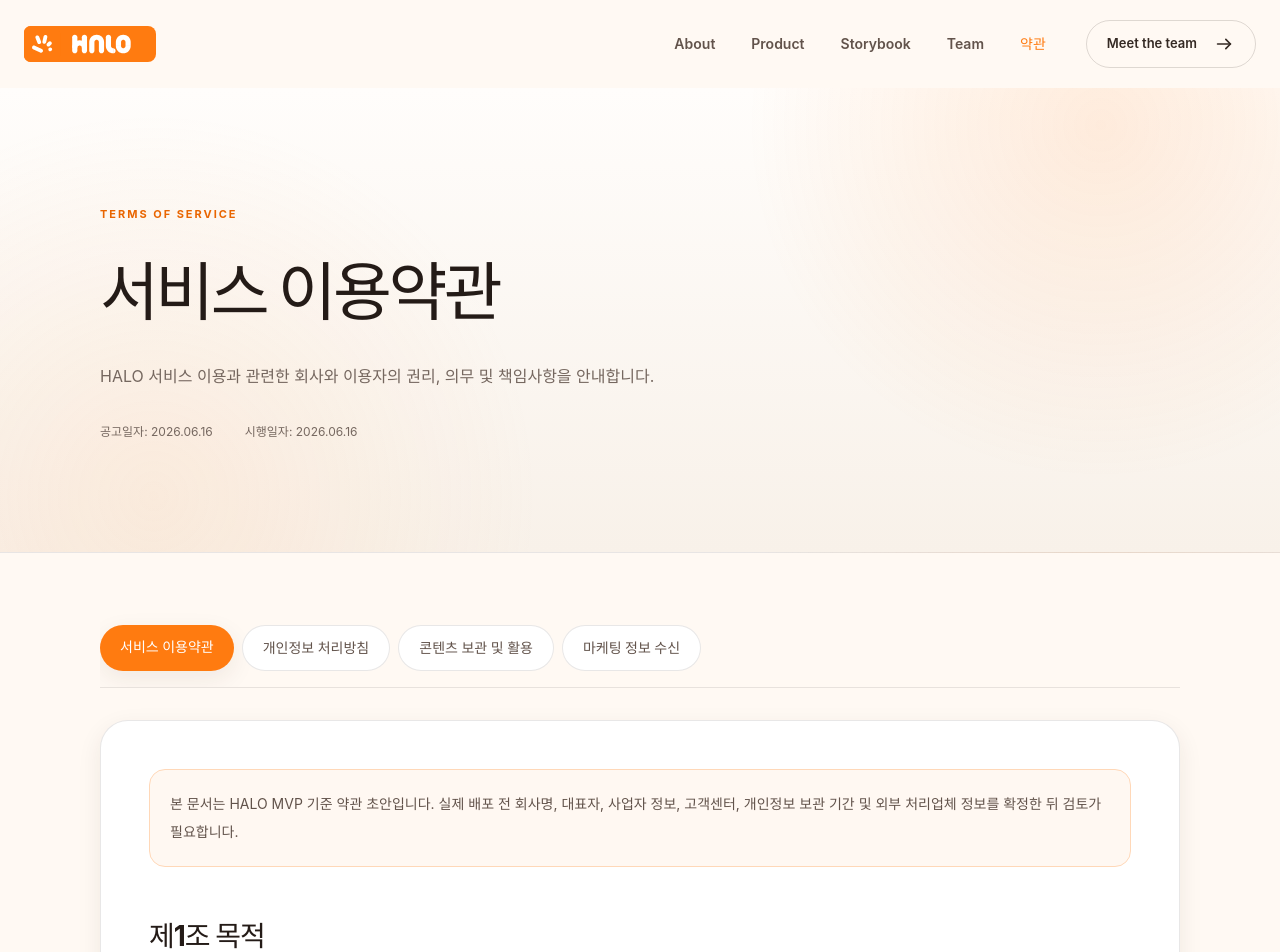
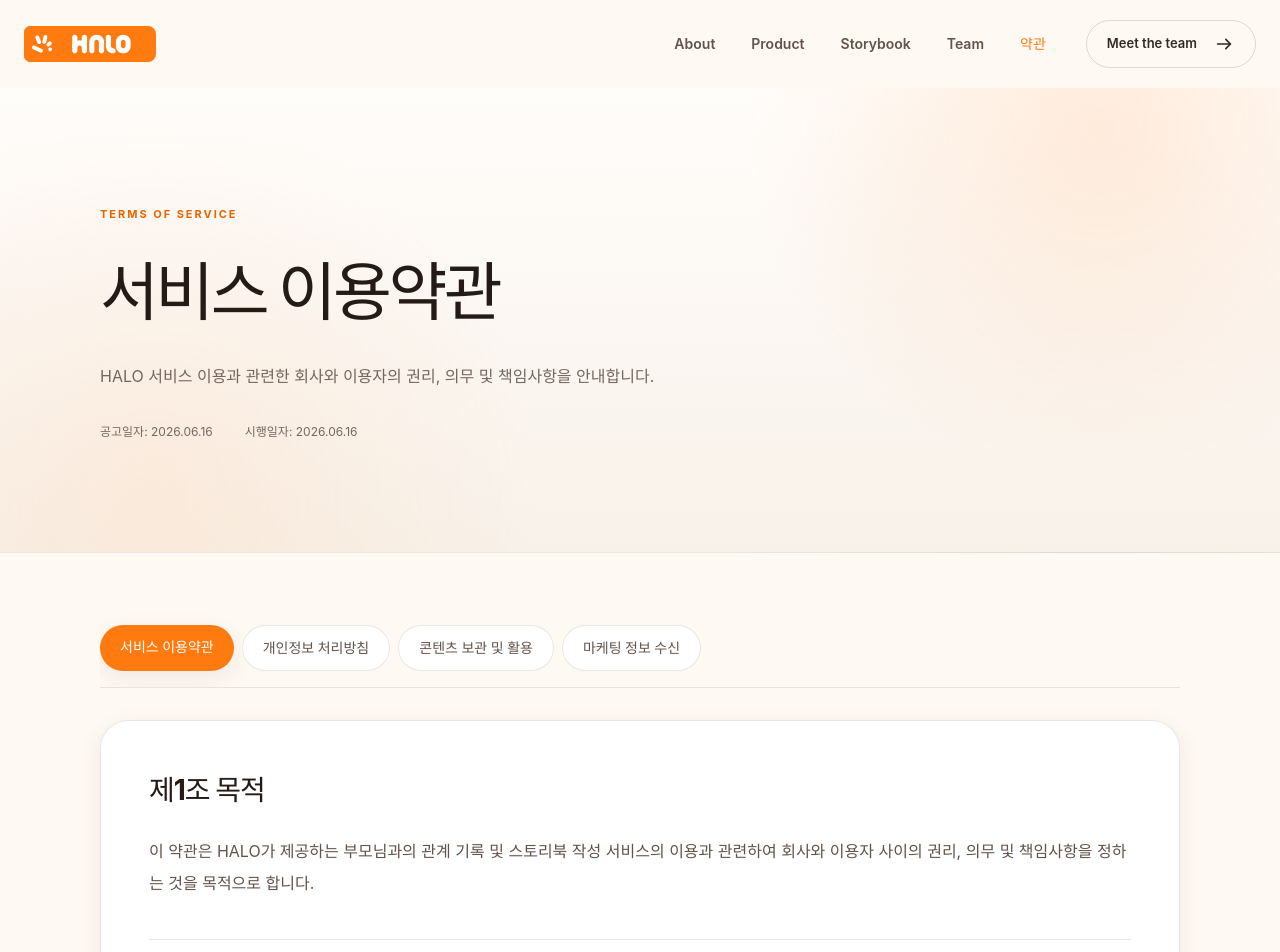
Before and after one commit to HALO-UMC/HALO-Homepage, a React (Vite) app: page /terms in a window 1280 px wide. Shown: the top 952 px of the page. Built offline with nearby package versions, Linux system fonts and the light colour scheme; a web font is replaced by a local one.

Commit message:
[Chore] : 약관 전문 수정

```diff
--- a/src/App.jsx
+++ b/src/App.jsx
@@ -1355,13 +1355,6 @@ function LegalPage({ documentKey }) {
           </div>
 
           <div className="mt-8 rounded-[28px] border border-halo-brown-900/10 bg-white p-6 shadow-halo-sm md:p-12">
-            <div className="mb-12 rounded-2xl border border-halo-orange-200 bg-halo-orange-50 p-5 text-sm leading-7 text-halo-brown-600">
-              본 문서는 HALO MVP 기준 약관
-              초안입니다. 실제 배포 전 회사명,
-              대표자, 사업자 정보, 고객센터,
-              개인정보 보관 기간 및 외부 처리업체
-              정보를 확정한 뒤 검토가 필요합니다.
-            </div>
 
             <div className="divide-y divide-halo-brown-900/10">
               {document.sections.map(
--- a/src/data/legalData.js
+++ b/src/data/legalData.js
@@ -300,9 +300,6 @@ export const legalDocuments = {
             "서비스 이용 로그: 서비스 안정성과 부정 이용 방지를 위해 실제 운영 정책에서 정한 기간",
             "고객 문의 기록: 문의 처리와 분쟁 대응을 위해 실제 운영 정책에서 정한 기간",
           ]),
-          notice(
-            "서비스 출시 전 서비스 이용 로그와 고객 문의 기록의 정확한 보관 기간을 확정해 기재해야 합니다.",
-          ),
         ],
       },
       {
@@ -332,9 +329,6 @@ export const legalDocuments = {
             "서비스 오류 분석",
             "AI 요약문 생성",
           ]),
-          notice(
-            "실제 배포 시 위탁 업체명, 위탁 업무, 처리되는 정보 및 보유 기간을 확정해 구체적으로 기재해야 합니다.",
-          ),
         ],
       },
       {
@@ -415,10 +409,7 @@ export const legalDocuments = {
           ),
           paragraph(
             "AI 기능에 사용되는 정보는 서비스 내 맞춤 기능을 제공하기 위한 범위에서 처리됩니다.",
-          ),
-          notice(
-            "실제 AI 제공업체와 데이터 보관 정책이 확정되면 처리 업체, 전송 항목, 처리 목적과 보관 기간을 추가해야 합니다.",
-          ),
+          )
         ],
       },
       {
@@ -429,9 +420,6 @@ export const legalDocuments = {
             "이메일: lnh929@naver.com",
             "문의 가능 시간: 09:00 ~ 22:00",
           ]),
-          notice(
-            "회사명, 대표자, 사업자 정보 및 고객센터 정보는 실제 출시 정보에 맞게 최종 수정해야 합니다.",
-          ),
         ],
       },
       {
@@ -537,9 +525,6 @@ export const legalDocuments = {
           paragraph(
             "이용자의 기록은 서비스 내 맞춤 기능을 제공하기 위한 범위에서만 활용합니다.",
           ),
-          notice(
-            "AI 제공업체 및 처리 정책이 확정되면 어떤 데이터가 어떤 목적으로 전송되고 보관되는지 별도로 안내합니다.",
-          ),
         ],
       },
     ],
```
